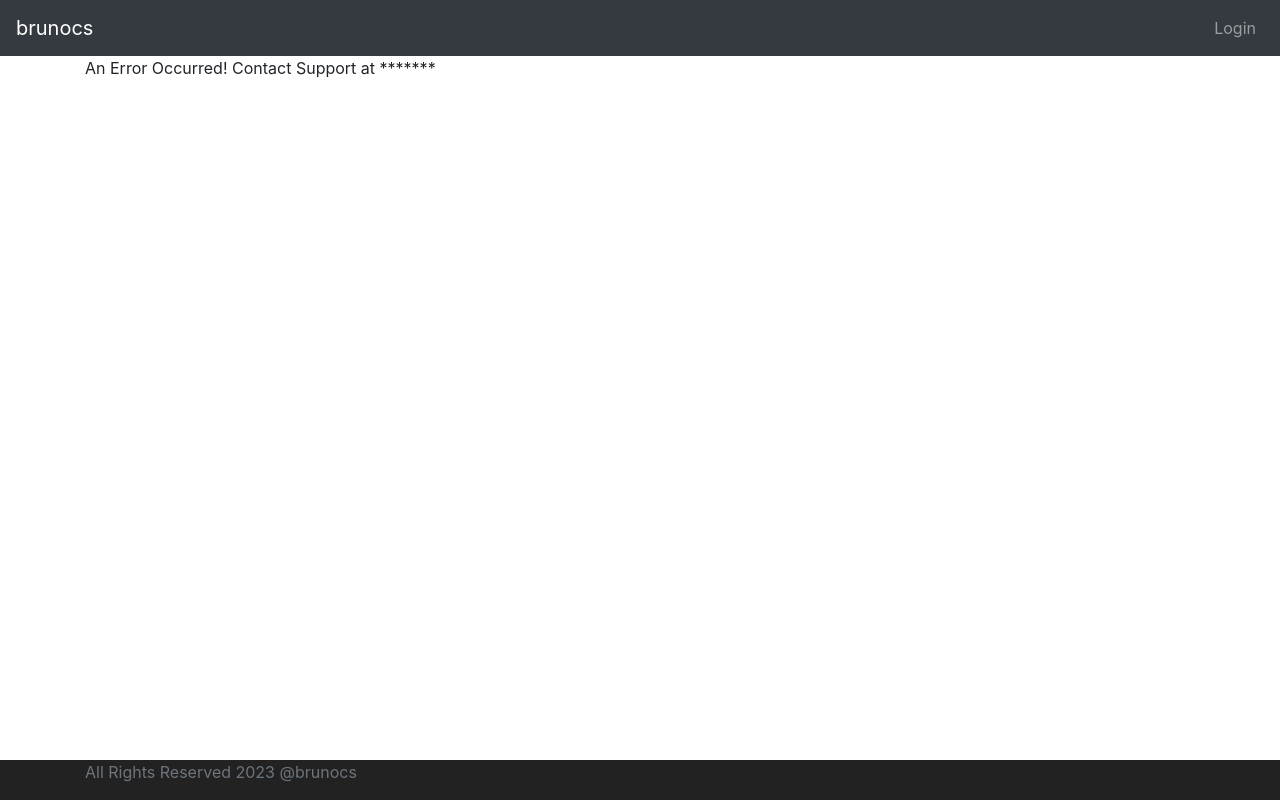
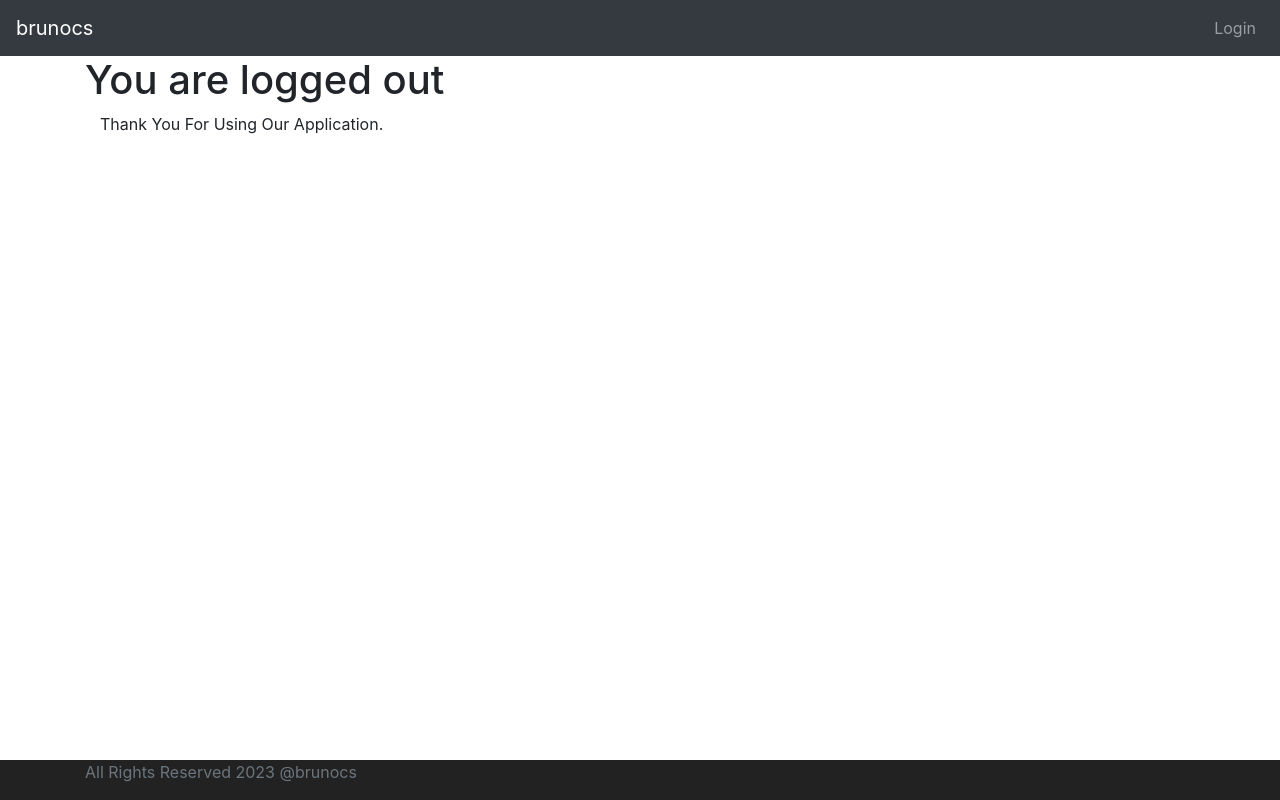
Before and after one commit to Brunocs1991/udemy-Go-Java-Full-Stack-with-Spring-Boot-and-Angular, an Angular app in the folder todo/: page /logout in a window 1280 px wide. Before the commit this address led to /error. Built offline with nearby package versions, Linux system fonts and the light colour scheme.

Commit message:
implementando logout

```diff
--- a/todo/src/app/app-routing.module.ts
+++ b/todo/src/app/app-routing.module.ts
@@ -1,3 +1,4 @@
+import { LogoutComponent } from './logout/logout.component';
 import { ListTodosComponent } from './list-todos/list-todos.component';
 import { LoginComponent } from './login/login.component';
 import { NgModule } from '@angular/core';
@@ -8,6 +9,7 @@ import { ErrorComponent } from './error/error.component';
 const routes: Routes = [
   { path: '', component: LoginComponent },
   { path: 'login', component: LoginComponent },
+  { path: 'logout', component: LogoutComponent },
   { path: 'welcome/:name', component: WelcomeComponent },
   { path: 'todos', component: ListTodosComponent },
   { path: 'error', component: ErrorComponent },
--- a/todo/src/app/app.module.ts
+++ b/todo/src/app/app.module.ts
@@ -10,9 +10,10 @@ import { ErrorComponent } from './error/error.component';
 import { ListTodosComponent } from './list-todos/list-todos.component';
 import { MenuComponent } from './menu/menu.component';
 import { FooterComponent } from './footer/footer.component';
+import { LogoutComponent } from './logout/logout.component';
 
 @NgModule({
-  declarations: [AppComponent, WelcomeComponent, LoginComponent, ErrorComponent, ListTodosComponent, MenuComponent, FooterComponent],
+  declarations: [AppComponent, WelcomeComponent, LoginComponent, ErrorComponent, ListTodosComponent, MenuComponent, FooterComponent, LogoutComponent],
   imports: [BrowserModule, AppRoutingModule, FormsModule],
   providers: [],
   bootstrap: [AppComponent],
--- /dev/null
+++ b/todo/src/app/logout/logout.component.html
@@ -0,0 +1,4 @@
+<h1>You are logged out</h1>
+<div class="container">
+  Thank You For Using Our Application.
+</div>
--- /dev/null
+++ b/todo/src/app/logout/logout.component.ts
@@ -0,0 +1,15 @@
+import { HardcodedAuthenticationService } from './../service/hardcoded-authentication.service';
+import { Component, OnInit } from '@angular/core';
+
+@Component({
+  selector: 'app-logout',
+  templateUrl: './logout.component.html',
+  styleUrls: ['./logout.component.css'],
+})
+export class LogoutComponent implements OnInit {
+  constructor(private authenticationService: HardcodedAuthenticationService) {}
+
+  ngOnInit(): void {
+    this.authenticationService.logout();
+  }
+}
--- a/todo/src/app/service/hardcoded-authentication.service.ts
+++ b/todo/src/app/service/hardcoded-authentication.service.ts
@@ -17,4 +17,8 @@ export class HardcodedAuthenticationService {
     let user = sessionStorage.getItem('authenticaterUser');
     return !(user === null);
   }
+
+  logout() {
+    sessionStorage.removeItem('authenticaterUser');
+  }
 }
```
Also changed, not shown: todo/src/app/logout/logout.component.css (added), 1 other file (tests, documents, lock files or other folders).
